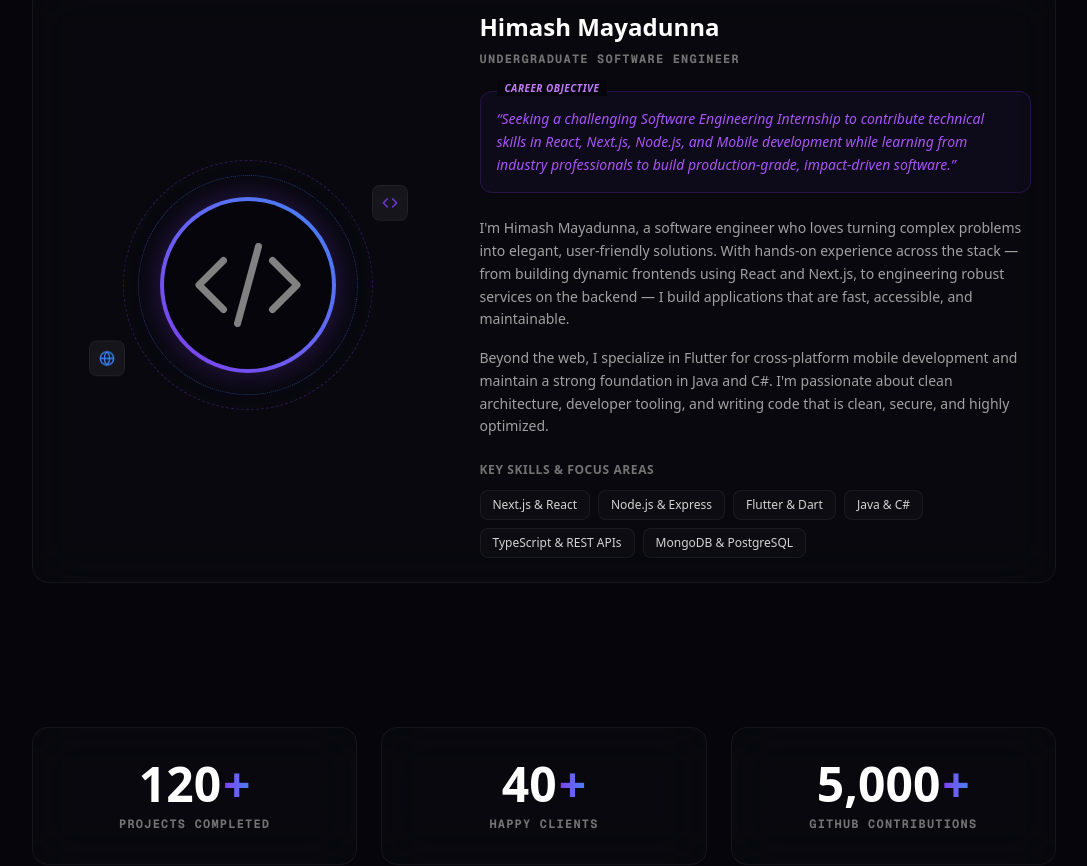
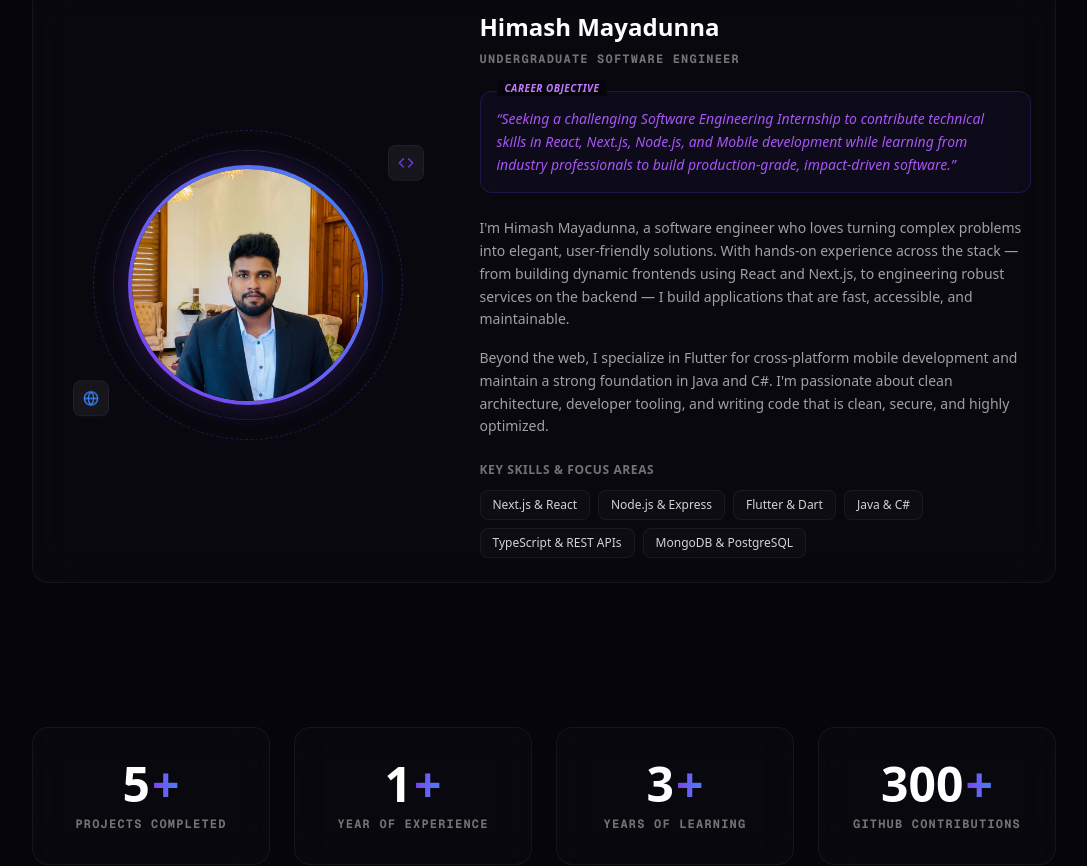
Before and after one commit to Himashmayadunna/My_portfolio, a Next.js app: page / in a window 1280 px wide. Shown: the part 1054-1920 px from the top of the page, without its empty margins (96-1183 px from the left). Built offline with nearby package versions, Linux system fonts and the light colour scheme.

Commit message:
adding new features

```diff
--- a/components/CustomCursor.tsx
+++ b/components/CustomCursor.tsx
@@ -7,7 +7,7 @@ export default function CustomCursor() {
   const mouseX = useMotionValue(-100);
   const mouseY = useMotionValue(-100);
 
-  const springConfig = { damping: 35, stiffness: 250, mass: 0.5 };
+  const springConfig = { damping: 25, stiffness: 350, mass: 0.35 };
   const cursorX = useSpring(mouseX, springConfig);
   const cursorY = useSpring(mouseY, springConfig);
 
@@ -94,8 +94,8 @@ export default function CustomCursor() {
       {/* Inner Dot */}
       <motion.div
         style={{
-          x: cursorX,
-          y: cursorY,
+          x: mouseX,
+          y: mouseY,
           translateX: "-50%",
           translateY: "-50%",
         }}
--- a/components/LoadingScreen.tsx
+++ b/components/LoadingScreen.tsx
@@ -54,7 +54,7 @@ export default function LoadingScreen() {
           <div className="w-full max-w-md space-y-4">
             {/* Header info */}
             <div className="flex items-center justify-between text-[10px] uppercase tracking-wider text-neutral-500">
-              <span>HM_ENGINE_V1.2.0</span>
+              <span>HIMASHMAYADUNNA_ENGINE_V1.2.0</span>
               <span>CONNECTED</span>
             </div>
 
--- a/components/sections/About.tsx
+++ b/components/sections/About.tsx
@@ -5,6 +5,7 @@ import SectionHeading from "@/components/ui/SectionHeading";
 import GlassCard from "@/components/ui/GlassCard";
 import { Code, Globe } from "lucide-react";
 import { motion } from "framer-motion";
+import Image from "next/image";
 
 export default function About() {
   return (
@@ -25,31 +26,25 @@ export default function About() {
               <motion.div
                 animate={{ rotate: 360 }}
                 transition={{ duration: 20, repeat: Infinity, ease: "linear" }}
-                className="absolute h-[250px] w-[250px] rounded-full border border-dashed border-[#7C3AED]/30"
+                className="absolute h-[310px] w-[310px] rounded-full border border-dashed border-[#7C3AED]/30"
               />
               <motion.div
                 animate={{ rotate: -360 }}
                 transition={{ duration: 25, repeat: Infinity, ease: "linear" }}
-                className="absolute h-[220px] w-[220px] rounded-full border border-dotted border-[#3B82F6]/40"
+                className="absolute h-[270px] w-[270px] rounded-full border border-dotted border-[#3B82F6]/40"
               />
 
               {/* Central stylized avatar */}
-              <div className="relative z-10 flex h-44 w-44 items-center justify-center rounded-full bg-gradient-to-tr from-[#7C3AED] to-[#3B82F6] p-1 shadow-[0_0_30px_rgba(124,58,237,0.3)] hover:shadow-[0_0_45px_rgba(124,58,237,0.55)] transition-shadow duration-500">
-                <div className="flex h-full w-full items-center justify-center rounded-full bg-[#05050B] overflow-hidden text-neutral-400">
-                  {/* Decorative modern developer graphic representation */}
-                  <svg
-                    className="h-28 w-28 text-neutral-400 opacity-80"
-                    fill="none"
-                    viewBox="0 0 24 24"
-                    stroke="currentColor"
-                    strokeWidth={1.5}
-                  >
-                    <path
-                      strokeLinecap="round"
-                      strokeLinejoin="round"
-                      d="M17.25 6.75L22.5 12l-5.25 5.25m-10.5 0L1.5 12l5.25-5.25m7.5-3l-4.5 16.5"
-                    />
-                  </svg>
+              <div className="relative z-10 flex h-60 w-60 items-center justify-center rounded-full bg-gradient-to-tr from-[#7C3AED] to-[#3B82F6] p-1 shadow-[0_0_30px_rgba(124,58,237,0.3)] hover:shadow-[0_0_45px_rgba(124,58,237,0.55)] transition-shadow duration-500">
+                <div className="relative flex h-full w-full items-center justify-center rounded-full bg-[#05050B] overflow-hidden">
+                  <Image
+                    src="/me.jpeg"
+                    alt="Himash Mayadunna"
+                    fill
+                    sizes="240px"
+                    className="object-cover"
+                    priority
+                  />
                 </div>
               </div>
 
@@ -57,14 +52,14 @@ export default function About() {
               <motion.div
                 animate={{ y: [0, -6, 0] }}
                 transition={{ duration: 3, repeat: Infinity, ease: "easeInOut" }}
-                className="absolute top-4 right-8 z-20 flex h-9 w-9 items-center justify-center rounded-lg border border-white/5 bg-white/5 backdrop-blur-md text-[#7C3AED]"
+                className="absolute top-2 right-4 z-20 flex h-9 w-9 items-center justify-center rounded-lg border border-white/5 bg-white/5 backdrop-blur-md text-[#7C3AED]"
               >
                 <Code className="h-4 w-4" />
               </motion.div>
               <motion.div
                 animate={{ y: [0, 6, 0] }}
                 transition={{ duration: 4, repeat: Infinity, ease: "easeInOut" }}
-                className="absolute bottom-6 left-8 z-20 flex h-9 w-9 items-center justify-center rounded-lg border border-white/5 bg-white/5 backdrop-blur-md text-[#3B82F6]"
+                className="absolute bottom-4 left-4 z-20 flex h-9 w-9 items-center justify-center rounded-lg border border-white/5 bg-white/5 backdrop-blur-md text-[#3B82F6]"
               >
                 <Globe className="h-4 w-4" />
               </motion.div>
--- a/components/sections/Hero.tsx
+++ b/components/sections/Hero.tsx
@@ -61,7 +61,6 @@ export default function Developer() {
     name: "Himash Mayadunna",
     location: "Colombo, Sri Lanka",
     education: "NSBM Green University",
-    gpa: "3.85 / 4.00",
     status: "Seeking Internship"
   };
 }`,
--- a/components/sections/Statistics.tsx
+++ b/components/sections/Statistics.tsx
@@ -38,15 +38,16 @@ function CounterNumber({ value }: CounterProps) {
 
 export default function Statistics() {
   const stats = [
-    { value: 120, suffix: "+", label: "Projects Completed" },
-    { value: 40, suffix: "+", label: "Happy Clients" },
-    { value: 5000, suffix: "+", label: "GitHub Contributions" },
+    { value: 5, suffix: "+", label: "Projects Completed" },
+    { value: 1, suffix: "+", label: "Year of Experience" },
+    { value: 3, suffix: "+", label: "Years of Learning" },
+    { value: 300, suffix: "+", label: "GitHub Contributions" },
   ];
 
   return (
     <section id="statistics" className="px-6 py-12 relative">
       <div className="mx-auto max-w-5xl">
-        <div className="grid gap-6 sm:grid-cols-3">
+        <div className="grid gap-6 grid-cols-2 lg:grid-cols-4">
           {stats.map((stat, i) => (
             <GlassCard key={i} delay={i * 0.08} className="text-center py-8">
               <div className="flex items-center justify-center gap-0.5">
```
Also changed, not shown: public/me.jpeg (added).
